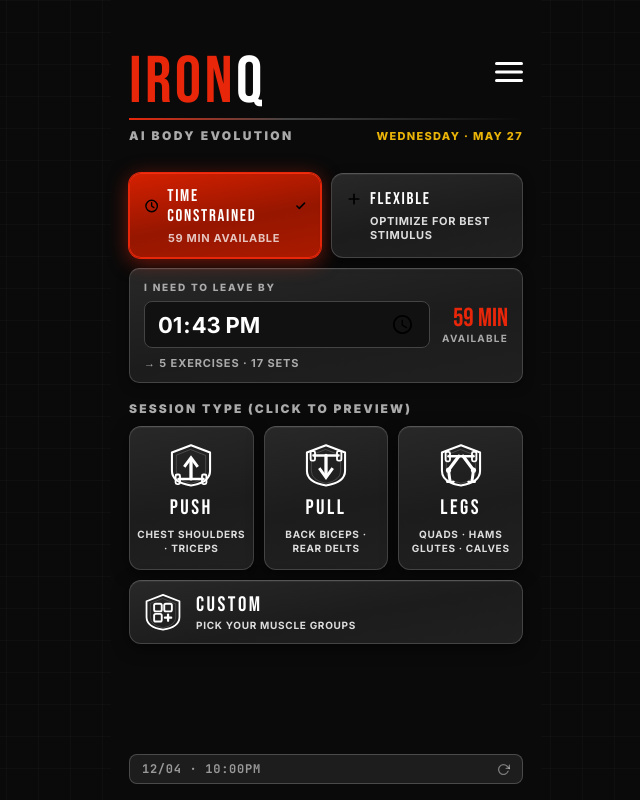
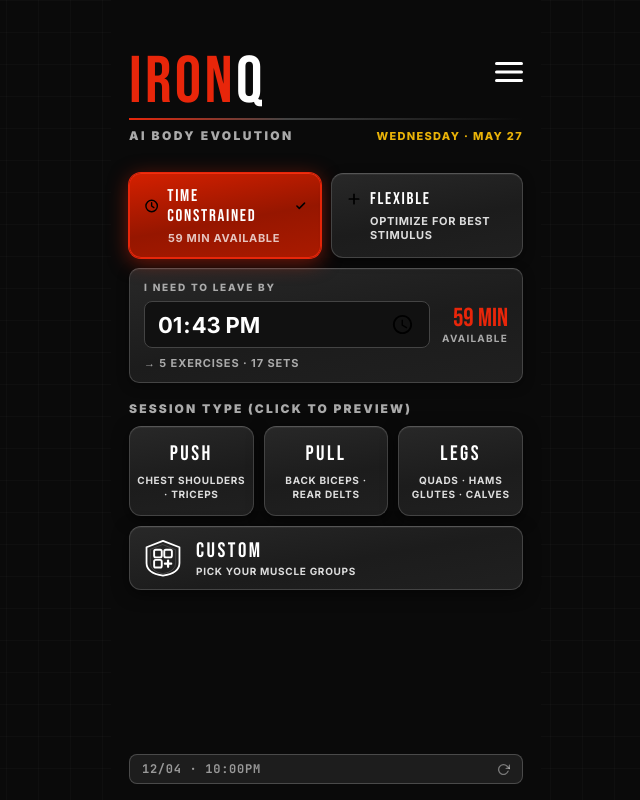
Before and after one commit to sustany/irongame, a React (Vite) app: page / in a window 1280 px wide. Shown: the whole page, without its empty margins (314-954 px from the left). Built offline with nearby package versions, Linux system fonts and the light colour scheme.

Commit message:
QWIKFIX: remove Push/Pull/Legs icons from session-type cards
SMOKE TEST — Remove session-type card icons
Affected states: Home screen only (TypeCard)
§1-§4: N/A — no session-screen state touched
Result: GO

```diff
--- a/src/AgentTrainer.jsx
+++ b/src/AgentTrainer.jsx
@@ -680,8 +680,6 @@ function TypeCard({type,label,muscles,Icon,selected,onClick}){
           <IChk s={12}/>
         </div>
       )}
-      {/* Icon: always white — perfect contrast on both dark and red bg */}
-      <Icon sz={44} col="#ffffff"/>
       <div style={{fontFamily:"'Bebas Neue',sans-serif",fontSize:21,
         letterSpacing:"0.12em",lineHeight:1,color:C.wht}}>{label}</div>
       {/* Muscle groups — light enough to read from distance */}
```
